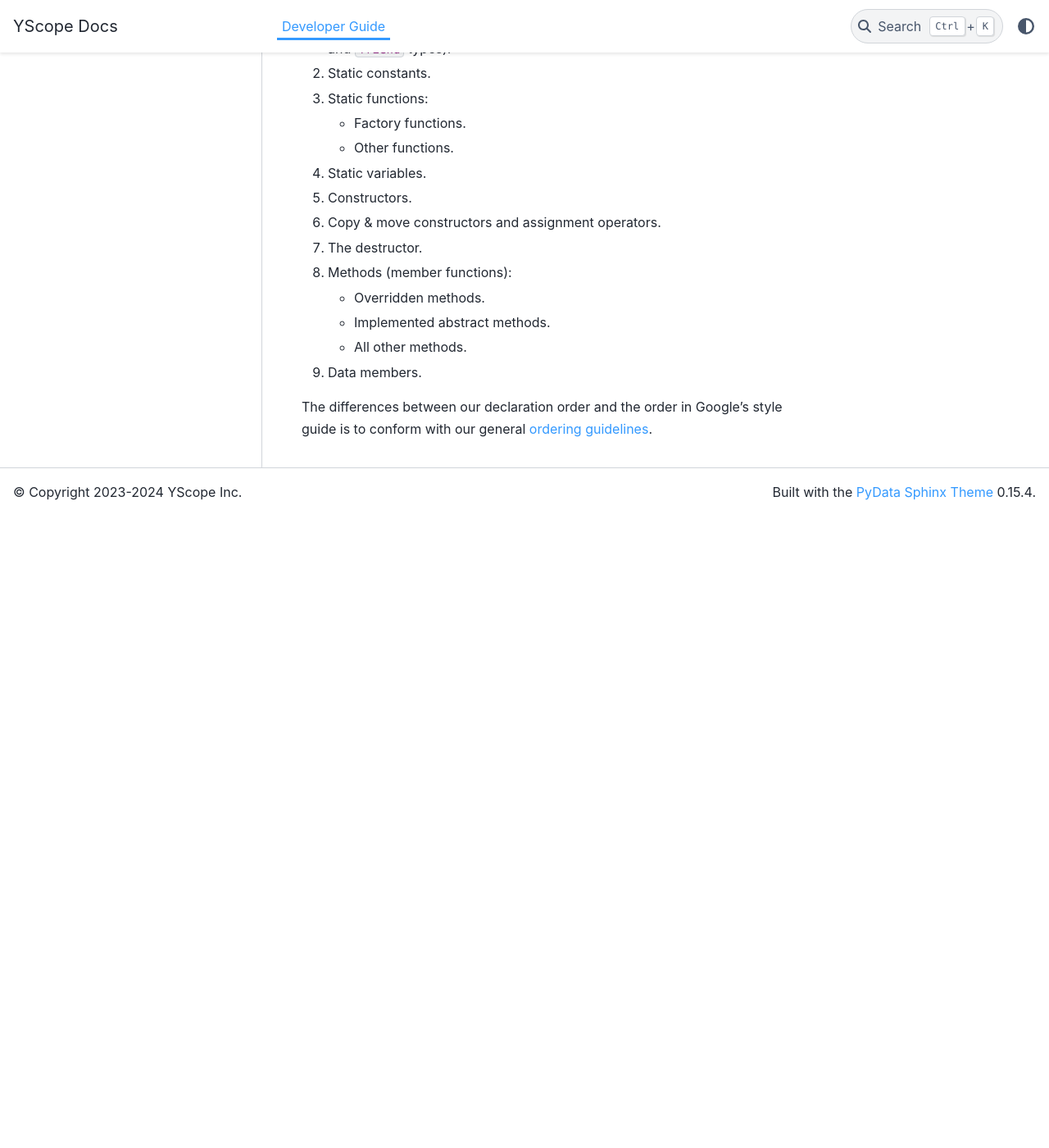
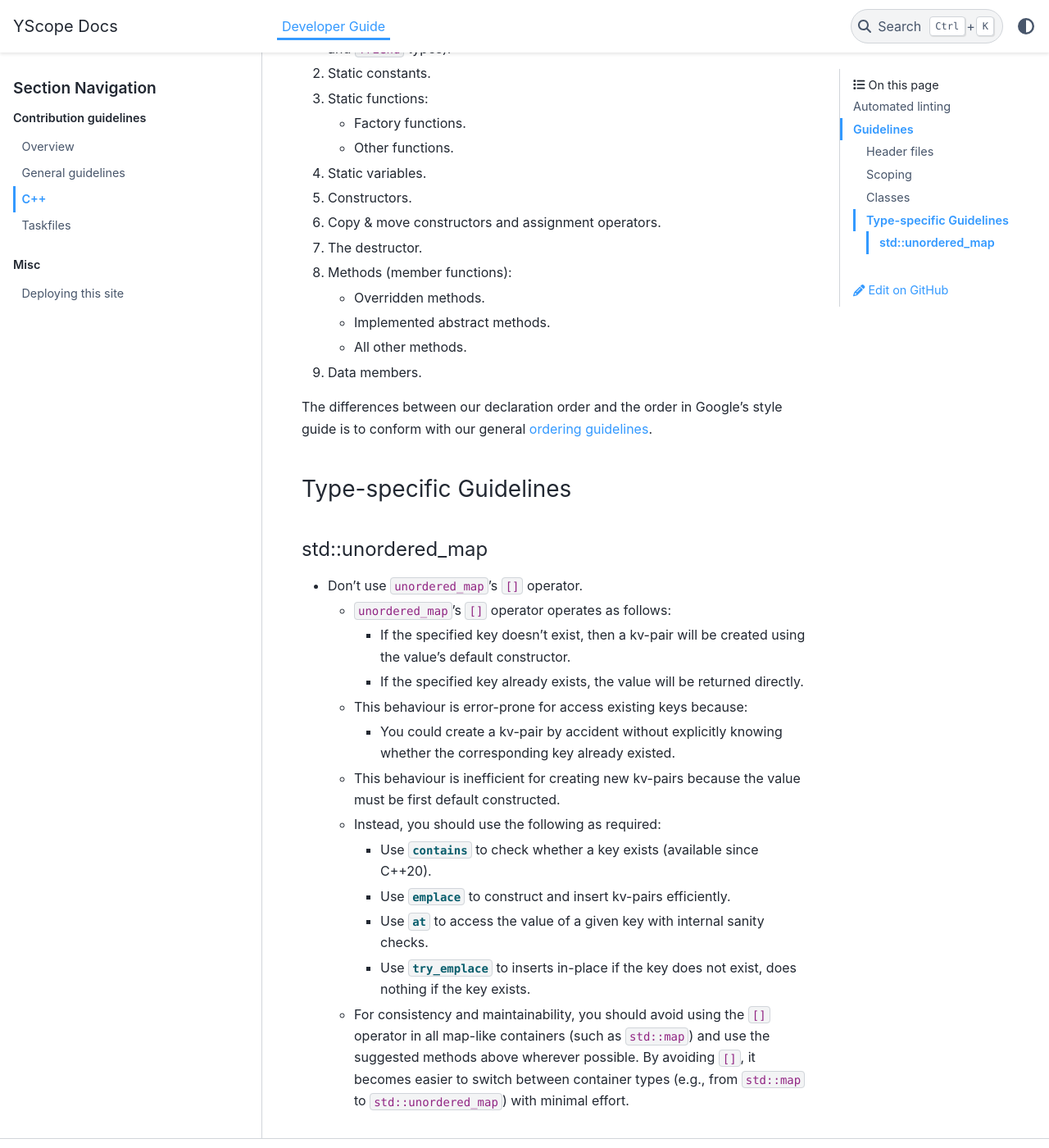
Before and after one commit to y-scope/yscope-docs, a Sphinx documentation site: the page built from docs/dev-guide/contrib-guides-cpp.md, in a window 1280 px wide and 1400 px high, scrolled down 3684 px. Shown: the whole window at 82% size. Built offline with Sphinx 7.4.7 and the PyData theme 0.15.4, drawn with Linux system fonts in a browser that asks for light colours; before the commit the page ends 4314 px from its top, so only the background shows below that; some of the changed text lies outside the part shown.

Commit message:
Add section

```diff
--- a/docs/dev-guide/contrib-guides-cpp.md
+++ b/docs/dev-guide/contrib-guides-cpp.md
@@ -151,6 +151,34 @@
 The differences between our declaration order and the order in Google's style guide is to conform
 with our general [ordering guidelines](./contrib-guides-general.md#declaration-order).
 
+### Type-specific Guidelines
+
+#### std::unordered_map
+
+* Don't use `unordered_map`'s `[]` operator.
+  * `unordered_map`'s `[]` operator operates as follows:
+    * If the specified key doesn't exist, then a kv-pair will be created using the value's default
+      constructor.
+    * If the specified key already exists, the value will be returned directly.
+  * This behaviour is error-prone for access existing keys because:
+    * You could create a kv-pair by accident without explicitly knowing whether the corresponding
+      key already existed.
+  * This behaviour is inefficient for creating new kv-pairs because the value must be first default
+    constructed.
+  * Instead, you should use the following as required:
+    * Use [`contains`][std::unordered_map::contains] to check whether a key exists (available since
+      C++20).
+    * Use [`emplace`][std::unordered_map::emplace] to construct and insert kv-pairs efficiently.
+    * Use [`at`][std::unordered_map::at] to access the value of a given key with internal sanity
+      checks.
+    * Use [`try_emplace`][std::unordered_map::try_emplace] to inserts in-place if the key does not
+      exist, does nothing if the key exists.
+  * For consistency and maintainability, you should avoid using the `[]` operator in all map-like
+    containers (such as `std::map`) and use the suggested methods above wherever possible. By
+    avoiding `[]`, it becomes easier to switch between container types (e.g., from `std::map` to
+    `std::unordered_map`) with minimal effort.
+
+
 [adding-cpp-linting]: https://github.com/y-scope/yscope-dev-utils/blob/main/docs/lint-tools-cpp.md
 [clang-format-config]: https://github.com/y-scope/yscope-dev-utils/blob/main/lint-configs/.clang-format
 [clang-tidy-config]: https://github.com/y-scope/yscope-dev-utils/blob/main/lint-configs/.clang-tidy
@@ -158,3 +186,7 @@
 [google-cpp-style-guide-classes]: https://google.github.io/styleguide/cppguide.html#Classes
 [google-styleguide-8f97e24]: https://github.com/google/styleguide/tree/8f97e24da04753c7a15eda6b02114a01ec3146f5
 [issue]: https://github.com/y-scope/yscope-docs/issues/new
+[std::unordered_map::at]: https://en.cppreference.com/w/cpp/container/unordered_map/at
+[std::unordered_map::contains]: https://en.cppreference.com/w/cpp/container/unordered_map/contains
+[std::unordered_map::emplace]: https://en.cppreference.com/w/cpp/container/unordered_map/emplace
+[std::unordered_map::try_emplace]: https://en.cppreference.com/w/cpp/container/unordered_map/try_emplace
```
